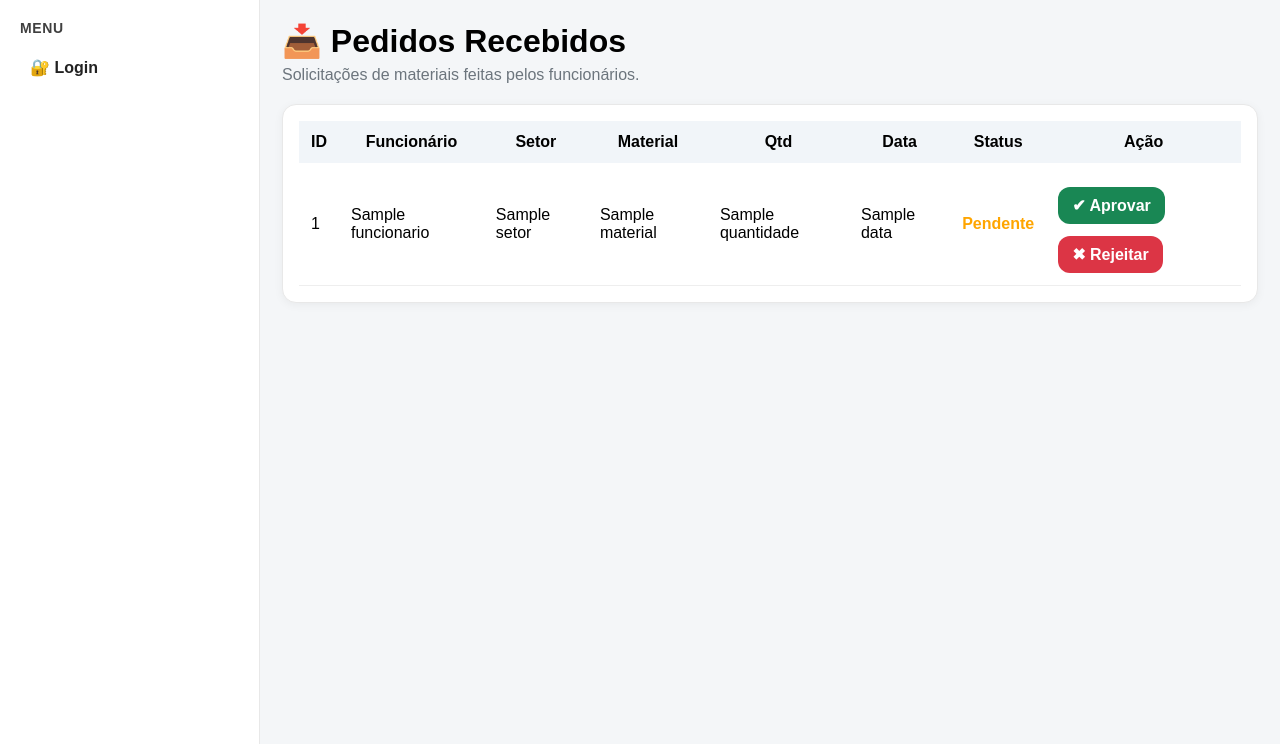
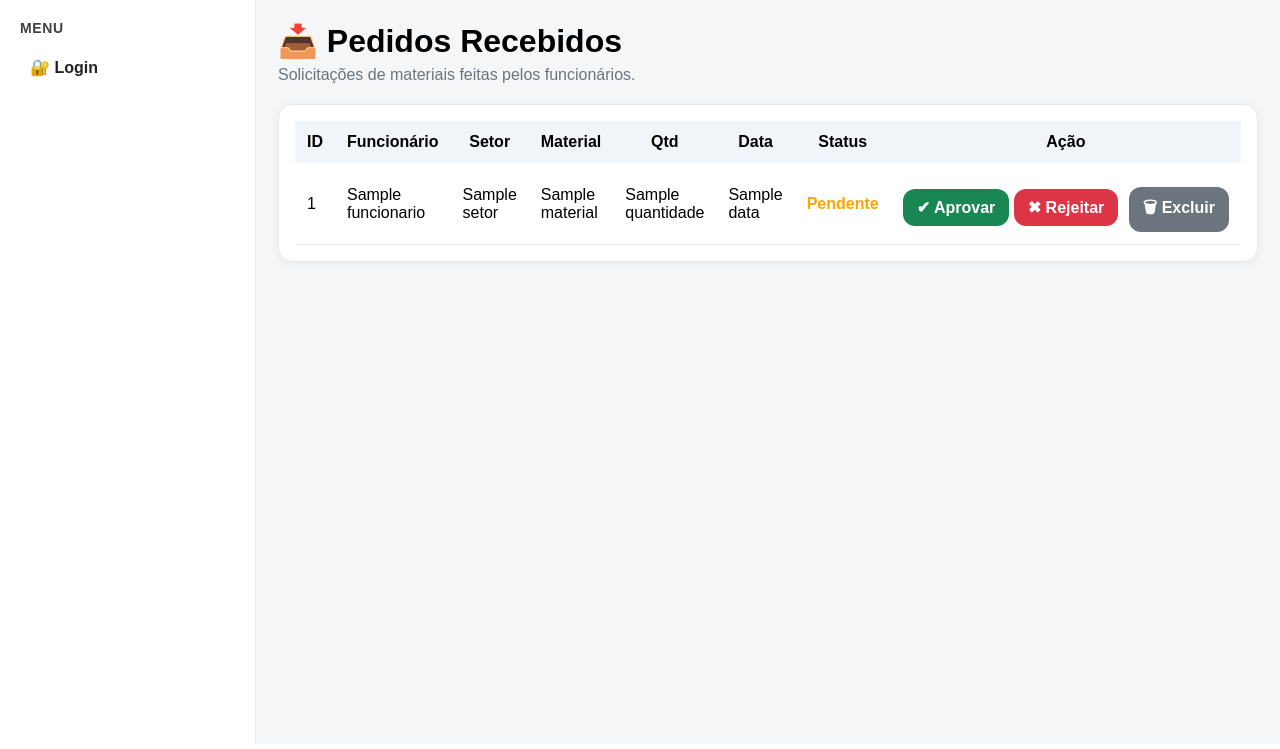
Before and after one commit to Marllon-hub/hospital-plataforma, a Flask app: template templates/admin/pedidos_materiais.html in a window 1280 px wide. Shown: the part 51-800 px from the top of the page. Run offline with Flask 3, Linux system fonts and the light colour scheme; the template is opened without the code that fills it: most values are stand-ins (such as "Sample title", 1, 10 or a date in 2020).

Commit message:
botao excluir pedidos materiais

```diff
--- a/app.py
+++ b/app.py
@@ -836,6 +836,7 @@ def validar_certificado(codigo):
 @login_required
 @funcionario_required
 def pedido_materiais():
+
     if request.method == "POST":
         novo = {
             "id": len(pedidos_materiais) + 1,
@@ -846,37 +847,69 @@ def pedido_materiais():
             "data": date.today().strftime("%d/%m/%Y"),
             "status": "Pendente"
         }
+
         pedidos_materiais.append(novo)
         return redirect(url_for("pedido_materiais"))
 
     return render_template("pedido_materiais.html")
 
+
 @app.route("/admin/pedidos-materiais")
 @login_required
 @direcao_required
 def admin_pedidos_materiais():
-    return render_template("admin/pedidos_materiais.html", pedidos=pedidos_materiais)
-
+    return render_template(
+        "admin/pedidos_materiais.html",
+        pedidos=pedidos_materiais
+    )
+
+
+# ======================
+# APROVAR PEDIDO
+# ======================
 @app.route("/admin/pedido/<int:id>/aprovar")
 @login_required
 @direcao_required
 def aprovar_pedido(id):
+
     for p in pedidos_materiais:
         if p["id"] == id:
             p["status"] = "Aprovado"
             break
+
     return redirect(url_for("admin_pedidos_materiais"))
 
+
+# ======================
+# REJEITAR PEDIDO
+# ======================
 @app.route("/admin/pedido/<int:id>/rejeitar")
 @login_required
 @direcao_required
 def rejeitar_pedido(id):
+
     for p in pedidos_materiais:
         if p["id"] == id:
             p["status"] = "Rejeitado"
             break
+
     return redirect(url_for("admin_pedidos_materiais"))
 
+
+# ======================
+# EXCLUIR PEDIDO ✅
+# ======================
+@app.route("/admin/pedido/<int:id>/excluir")
+@login_required
+@direcao_required
+def excluir_pedido_material(id):
+
+    global pedidos_materiais
+    pedidos_materiais = [
+        p for p in pedidos_materiais if p["id"] != id
+    ]
+
+    return redirect(url_for("admin_pedidos_materiais"))
 # ==================================================
 # ENVIAR MENSAGEM (HTTP)
 # ==================================================
--- a/templates/admin/pedidos_materiais.html
+++ b/templates/admin/pedidos_materiais.html
@@ -31,32 +31,32 @@
     {% for p in pedidos %}
 
         <tr>
-            <td style="padding:12px; border-bottom:1px solid #eee;">{{ p.id }}</td>
-            <td style="padding:12px; border-bottom:1px solid #eee;">{{ p.funcionario }}</td>
-            <td style="padding:12px; border-bottom:1px solid #eee;">{{ p.setor }}</td>
-            <td style="padding:12px; border-bottom:1px solid #eee;">{{ p.material }}</td>
-            <td style="padding:12px; border-bottom:1px solid #eee;">{{ p.quantidade }}</td>
-            <td style="padding:12px; border-bottom:1px solid #eee;">{{ p.data }}</td>
+            <td style="padding:12px; border-bottom:1px solid #eee;">{{ p['id'] }}</td>
+            <td style="padding:12px; border-bottom:1px solid #eee;">{{ p['funcionario'] }}</td>
+            <td style="padding:12px; border-bottom:1px solid #eee;">{{ p['setor'] }}</td>
+            <td style="padding:12px; border-bottom:1px solid #eee;">{{ p['material'] }}</td>
+            <td style="padding:12px; border-bottom:1px solid #eee;">{{ p['quantidade'] }}</td>
+            <td style="padding:12px; border-bottom:1px solid #eee;">{{ p['data'] }}</td>
 
             <td style="padding:12px; border-bottom:1px solid #eee; font-weight:bold;
                 color:
-                {% if p.status == 'Aprovado' %}green
-                {% elif p.status == 'Rejeitado' %}red
+                {% if p['status'] == 'Aprovado' %}green
+                {% elif p['status'] == 'Rejeitado' %}red
                 {% else %}orange{% endif %};">
-                {{ p.status }}
+                {{ p['status'] }}
             </td>
 
-            <td style="padding:12px; border-bottom:1px solid #eee;">
+            <td style="padding:12px; border-bottom:1px solid #eee; white-space:nowrap;">
 
-                {% if p.status == "Pendente" %}
+                {% if p['status'] == "Pendente" %}
 
-                    <a href="/admin/pedido/{{ p.id }}/aprovar"
+                    <a href="/admin/pedido/{{ p['id'] }}/aprovar"
                        class="btn-outline"
                        style="background:#198754; color:white; border:none;">
                        ✔ Aprovar
                     </a>
 
-                    <a href="/admin/pedido/{{ p.id }}/rejeitar"
+                    <a href="/admin/pedido/{{ p['id'] }}/rejeitar"
                        class="btn-outline"
                        style="background:#dc3545; color:white; border:none;">
                        ✖ Rejeitar
@@ -65,6 +65,13 @@
                 {% else %}
                     —
                 {% endif %}
+
+                <a href="/admin/pedido/{{ p['id'] }}/excluir"
+                   class="btn-outline"
+                   onclick="return confirm('Deseja realmente excluir este pedido?')"
+                   style="background:#6c757d; color:white; border:none; margin-left:6px;">
+                   🗑 Excluir
+                </a>
 
             </td>
 
```
